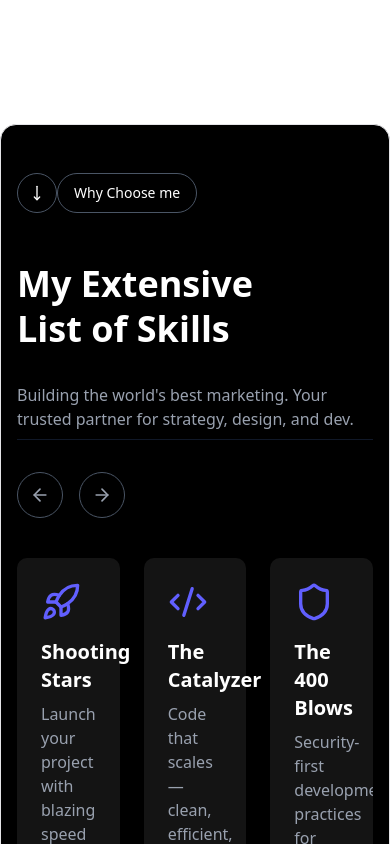
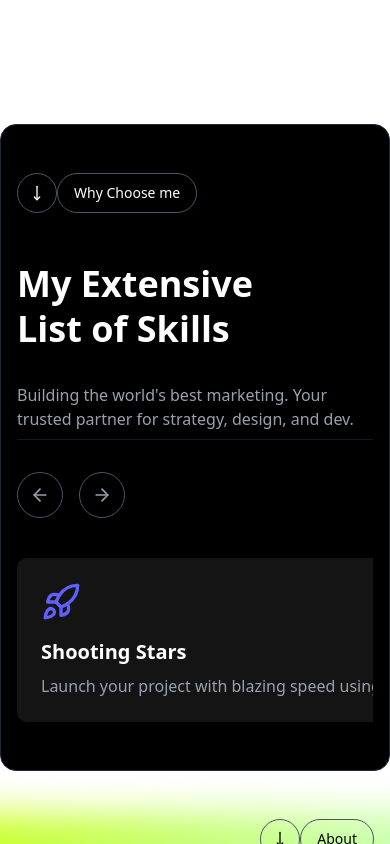
Before and after one commit to wptasmina/raintor-portfolio, a Next.js app: page / in a window 390 px wide. Shown: the part 800-1644 px from the top of the page. Built offline with nearby package versions, Linux system fonts and the light colour scheme.

Commit message:
add responsive

```diff
--- a/components/Features/FeatureSection.tsx
+++ b/components/Features/FeatureSection.tsx
@@ -57,18 +57,15 @@ export default function FeatureSection() {
 
   const scroll = (direction: "left" | "right") => {
     if (scrollRef.current) {
-      const cardWidth = 320; // width of each card + gap
-      const scrollAmount = direction === "left" ? -cardWidth * 3 : cardWidth * 3;
-      scrollRef.current.scrollBy({
-        left: scrollAmount,
-        behavior: "smooth",
-      });
+      const scrollAmount = direction === "left" ? -320 : 320;
+      scrollRef.current.scrollBy({ left: scrollAmount, behavior: "smooth" });
     }
   };
 
   return (
-    <section className="bg-black dark:bg-gray-950 text-white border dark:border-gray-800 rounded-2xl overflow-hidden">
+    <section className="bg-black text-white border border-gray-800 rounded-2xl overflow-hidden">
       <div className="max-w-7xl mx-auto px-4 md:px-6 py-12">
+        {/* Header */}
         <div className="flex justify-start mb-12">
           <button className="flex items-center justify-center h-10 w-10 border border-gray-600 rounded-full hover:bg-gray-800 transition-colors duration-300">
             <MoveDown className="w-4 h-4" />
@@ -78,13 +75,13 @@ export default function FeatureSection() {
           </button>
         </div>
 
+        {/* Title and Arrows */}
         <div className="flex flex-col md:flex-row items-start md:items-center justify-between gap-8 md:gap-16">
           <div className="w-full md:w-1/2">
             <h1 className="text-4xl md:text-5xl lg:text-6xl font-bold leading-tight">
               My Extensive <br /> List of Skills
             </h1>
           </div>
-
           <div className="w-full md:w-1/2 flex flex-col items-start md:items-end text-left md:text-right">
             <p className="text-gray-400 text-base md:text-lg mb-8 max-w-md border-b border-gray-900 pb-2">
               Building the world&apos;s best marketing. Your trusted partner for
@@ -107,32 +104,28 @@ export default function FeatureSection() {
           </div>
         </div>
 
-        {/* Carousel container */}
-        <div className="relative">
+        {/* Responsive Scrollable Cards */}
+        <div className="relative pt-10">
           <div
             ref={scrollRef}
-            className="flex gap-6 pt-10 overflow-x-hidden scroll-smooth snap-x snap-mandatory"
+            className="flex gap-6 overflow-hidden scroll-smooth snap-x snap-mandatory scrollbar-hide"
           >
             {features.map((feature, index) => (
               <div
                 key={index}
-                className="snap-start shrink-0 w-[calc(33.333%-1rem)] md:w-[calc(33.333%-1.5rem)] bg-[#141414] rounded-lg p-6 shadow hover:shadow-md transition-shadow duration-300"
+                className="snap-start shrink-0 min-w-[280px] sm:min-w-[320px] md:min-w-[33.333%] bg-[#141414] rounded-lg p-6 shadow hover:shadow-md transition-shadow duration-300"
               >
                 <div className="flex flex-col h-full">
                   {feature.icon}
-                  <h2 className="text-xl font-semibold text-white mb-2">
+                  <h2 className="text-xl font-semibold mb-2">
                     {feature.title}
                   </h2>
-                  <p className="text-base text-gray-400">
-                    {feature.description}
-                  </p>
+                  <p className="text-base text-gray-400">{feature.description}</p>
                 </div>
               </div>
             ))}
           </div>
         </div>
-
-
       </div>
     </section>
   );
```
